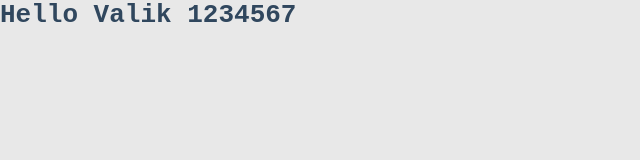
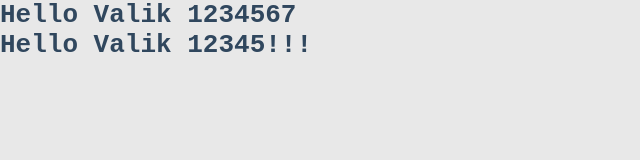
Before and after one commit to bormaxvel/Cursova-lab-site, a website built with Parcel: page src/index.html in a window 1280 px wide. Shown: the whole page, without its empty margins (0-640 px from the left). Built offline with nearby package versions, Linux system fonts and the light colour scheme.

Commit message:
Update index.html

```diff
--- a/src/index.html
+++ b/src/index.html
@@ -10,6 +10,7 @@
 
 <body>
 	<h1>Hello Valik 1234567</h1>
+	<h1>Hello Valik 12345!!!</h1>
 	<script src="main.js"></script>
 </body>
 
```
